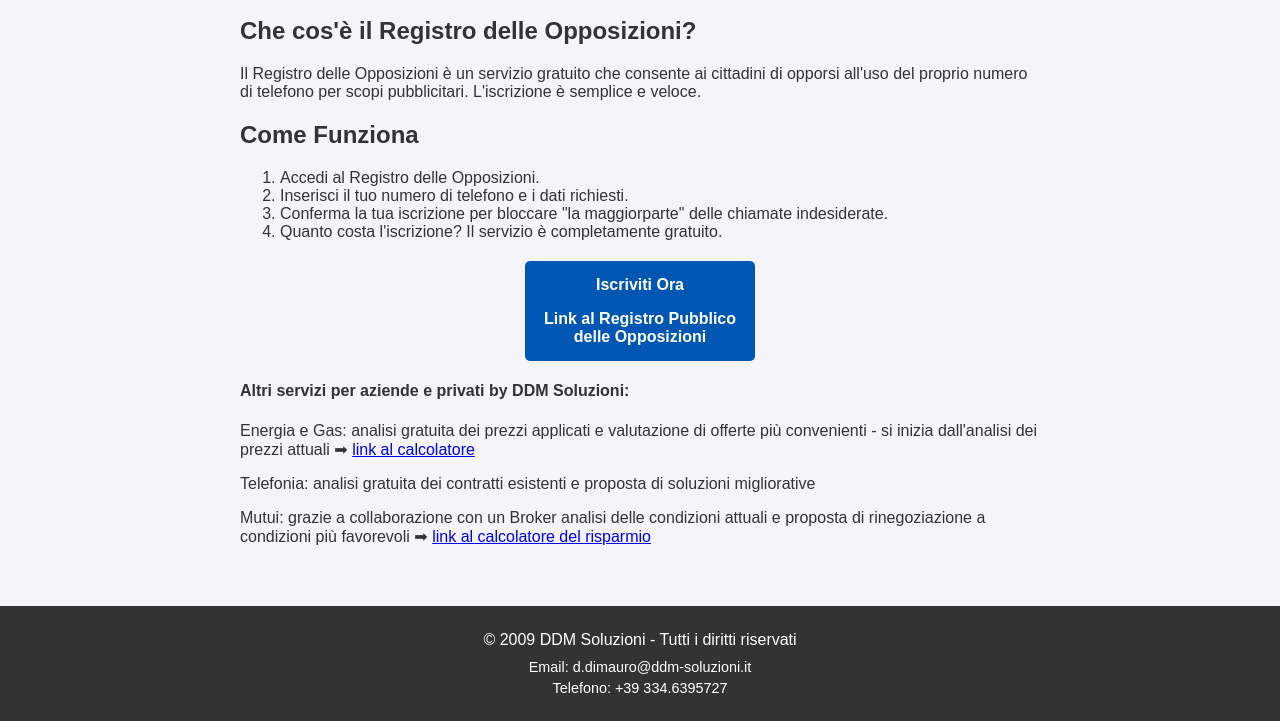
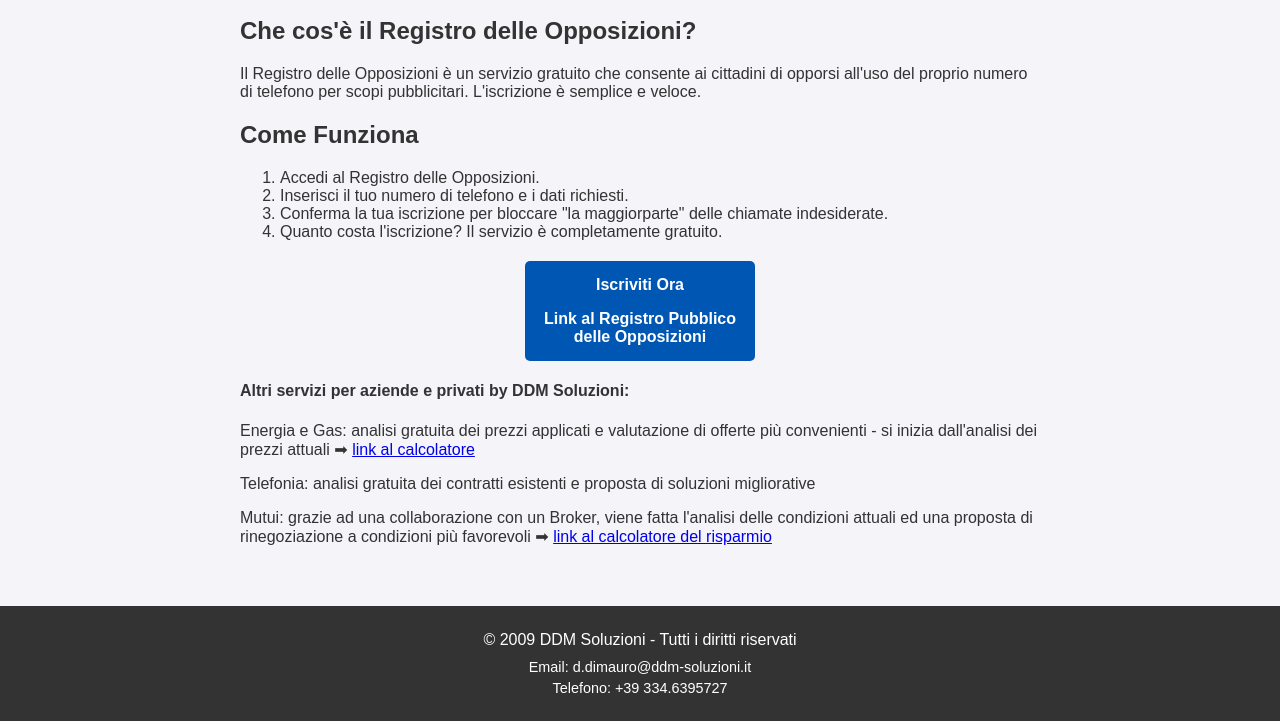
Before and after one commit to Dandim80/RPO-e-servizi, a plain HTML site: page index.html in a window 1280 px wide. Shown: the part 201-922 px from the top of the page. Drawn offline with Linux system fonts and the light colour scheme.

Commit message:
Update index.html

```diff
--- a/index.html
+++ b/index.html
@@ -103,7 +103,7 @@
            <p>Energia e Gas: analisi gratuita dei prezzi applicati e valutazione di offerte più convenienti - si inizia dall'analisi dei prezzi attuali ➡ <a href="https://dandim80.github.io/Index.html/" target="_blank"> link al calcolatore</a></p>
 
             <p>Telefonia: analisi gratuita dei contratti esistenti e proposta di soluzioni migliorative
-            <p> Mutui: grazie a collaborazione con un Broker analisi delle condizioni attuali e proposta di rinegoziazione a condizioni più favorevoli ➡  <a href="https://dandim80.github.io/Surroga-e-Analisi-/Index.html" target="_blank">link al calcolatore del risparmio</a></p>
+            <p> Mutui: grazie ad una collaborazione con un Broker, viene fatta l'analisi delle condizioni attuali ed una proposta di rinegoziazione a condizioni più favorevoli ➡  <a href="https://dandim80.github.io/Surroga-e-Analisi-/Index.html" target="_blank">link al calcolatore del risparmio</a></p>
     </section>
 
 
```
